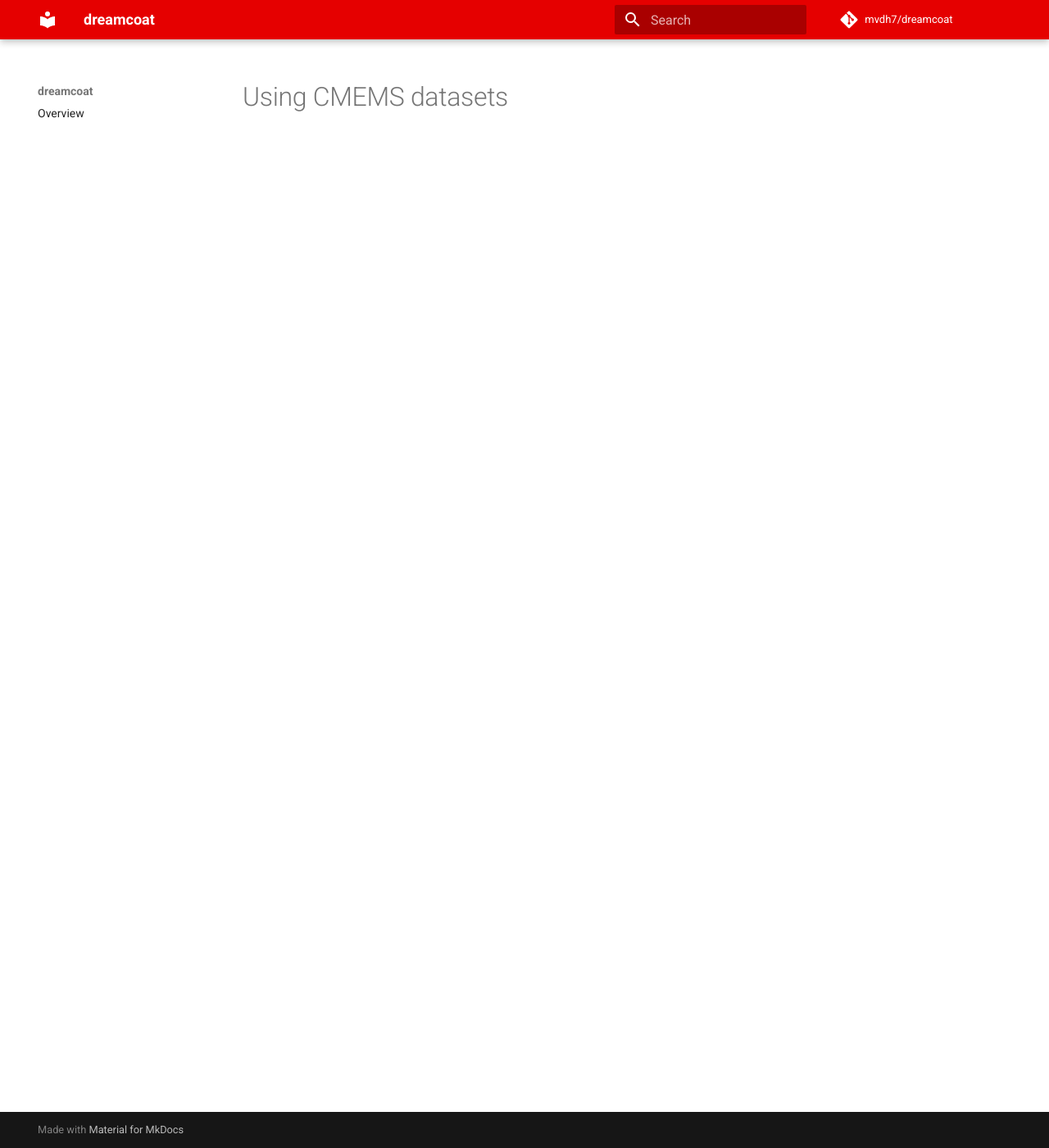
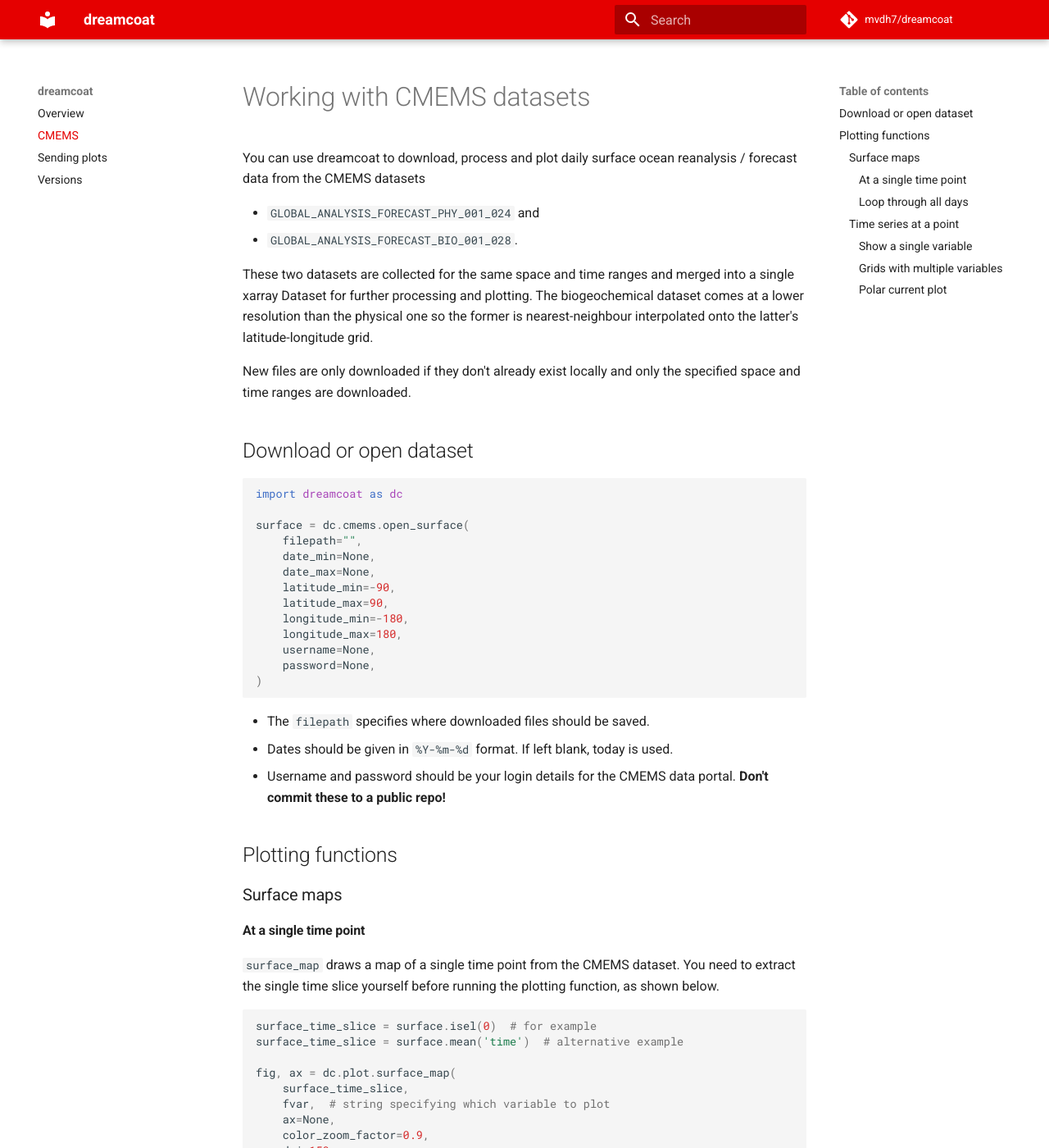
Before and after one commit to mvdh7/dreamcoat, an MkDocs documentation site: the page built from docs/cmems.md, in a window 1280 px wide and 1400 px high. Shown: the whole window at 82% size. Built offline with MkDocs 1.6.1 and Material for MkDocs 9.7.7, drawn with Linux system fonts in a browser that asks for light colours; comment, search, counter and statistics services are not loaded; some of the changed text lies outside the part shown.

Commit message:
First draft docs

````diff
--- a/docs/cmems.md
+++ b/docs/cmems.md
@@ -1 +1,149 @@
-# Using CMEMS datasets
+# Working with CMEMS datasets
+
+You can use dreamcoat to download, process and plot daily surface ocean reanalysis / forecast data from the CMEMS datasets
+
+  * `GLOBAL_ANALYSIS_FORECAST_PHY_001_024` and
+  * `GLOBAL_ANALYSIS_FORECAST_BIO_001_028`.
+
+These two datasets are collected for the same space and time ranges and merged into a single xarray Dataset for further processing and plotting.  The biogeochemical dataset comes at a lower resolution than the physical one so the former is nearest-neighbour interpolated onto the latter's latitude-longitude grid.
+
+New files are only downloaded if they don't already exist locally and only the specified space and time ranges are downloaded.
+
+## Download or open dataset
+
+```python
+import dreamcoat as dc
+
+surface = dc.cmems.open_surface(
+    filepath="",
+    date_min=None,
+    date_max=None,
+    latitude_min=-90,
+    latitude_max=90,
+    longitude_min=-180,
+    longitude_max=180,
+    username=None,
+    password=None,
+)
+```
+
+  * The `filepath` specifies where downloaded files should be saved.
+  * Dates should be given in `%Y-%m-%d` format.  If left blank, today is used.
+  * Username and password should be your login details for the CMEMS data portal.  **Don't commit these to a public repo!**
+
+## Plotting functions
+
+### Surface maps
+
+#### At a single time point
+
+`surface_map` draws a map of a single time point from the CMEMS dataset.  You need to extract the single time slice yourself before running the plotting function, as shown below.
+
+```python
+surface_time_slice = surface.isel(0)  # for example
+surface_time_slice = surface.mean('time')  # alternative example
+
+fig, ax = dc.plot.surface_map(
+    surface_time_slice,
+    fvar,  # string specifying which variable to plot
+    ax=None,
+    color_zoom_factor=0.9,
+    dpi=150,
+    figsize=[6.4, 4.8],
+    land_visible=True,
+    longitude_fmt=":03.0f",
+    latitude_fmt=":02.0f",
+    map_extent=None,
+    map_projection=ccrs.Mercator(),
+    quiver_alpha=None,
+    quiver_coarsen=10,
+    quiver_color="k",
+    quiver_visible=False,
+    save_extra="",
+    save_figure=False,
+    save_path="",
+    ship_color=None,
+    ship_distance=None,
+    ship_fade_concentric=True,
+    ship_lon_lat=None,
+    title="",
+    vmin=None,
+    vmax=None,
+)
+```
+
+#### Loop through all days
+
+To draw maps for every day of data in the dataset (each on a separate figure), use `surface_map_daily`:
+
+```python
+dc.plot.surface_map_daily(data, fvar, **kwargs)
+```
+
+The above automatically sets a consistent `vmin` and `vmax` across all the figures for each variable.  The `kwargs` are mostly the same as for `surface_map` above.
+
+### Time series at a point
+
+#### Show a single variable
+
+`surface_timeseries` draws a time series with PCHIP interpolation between the points.  You first need to make the slice yourself so that `time` is the only remaining dimension in the dataset, as shown below.
+
+```python
+surface_point_slice = surface.sel(
+    longitude=10.0, latitude=-38.4, method="nearest"
+)  # for example
+
+fig, ax = dc.plot.surface_timeseries(
+    surface_point_slice,
+    fvar,
+    ax=None,
+    dpi=150,
+    figsize=[6.4, 4.8],
+    draw_line=True,
+    draw_points=True,
+    interpolate_pchip=True,
+    show_offset_text=True,
+)
+```
+
+#### Grids with multiple variables
+
+You can draw a grid of all variables of a particular type in a single figure:
+
+```python
+# Physical variables
+fig, axs = dc.plot.surface_timeseries_grid_phys(
+    surface_point_slice, dpi=150, figsize=[9.6, 7.2]
+)
+
+# Carbonate system variables
+fig, axs = dc.plot.surface_timeseries_grid_co2(
+    surface_point_slice, dpi=150, figsize=[9.6, 4.8]
+)
+
+# Biological variables
+fig, axs = dc.plot.surface_timeseries_grid_bio(
+    surface_point_slice, dpi=150, figsize=[9.6, 4.8]
+)
+
+# Nutrients
+fig, axs = dc.plot.surface_timeseries_grid_nuts(
+    surface_point_slice, dpi=150, figsize=[9.6, 4.8]
+)
+```
+
+Or all the grids together (but there's currently no way to automatically save the figures that come out):
+
+```python
+dc.plot.surface_timeseries_grids(surface_point_slice, dpi=150)
+```
+
+#### Polar current plot
+
+To draw a time series of current in polar coordinates:
+
+```python
+fig, ax = dc.plot.surface_currents(
+    surface_point_slice, dpi=150, figsize=[6.4, 4.8]
+)
+```
--- a/mkdocs.yml
+++ b/mkdocs.yml
@@ -4,7 +4,9 @@ repo_name: mvdh7/dreamcoat
 
 nav:
   - Overview: index.md
-  # - CMEMS: cmems.md
+  - CMEMS: cmems.md
+  - Sending plots: send.md
+  - Versions: versions.md
 
 theme:
   name: material
````
Also changed, not shown: docs/index.md (+0 -8 lines), docs/send.md (added, +1 -0 lines), docs/versions.md (added, +7 -0 lines).
